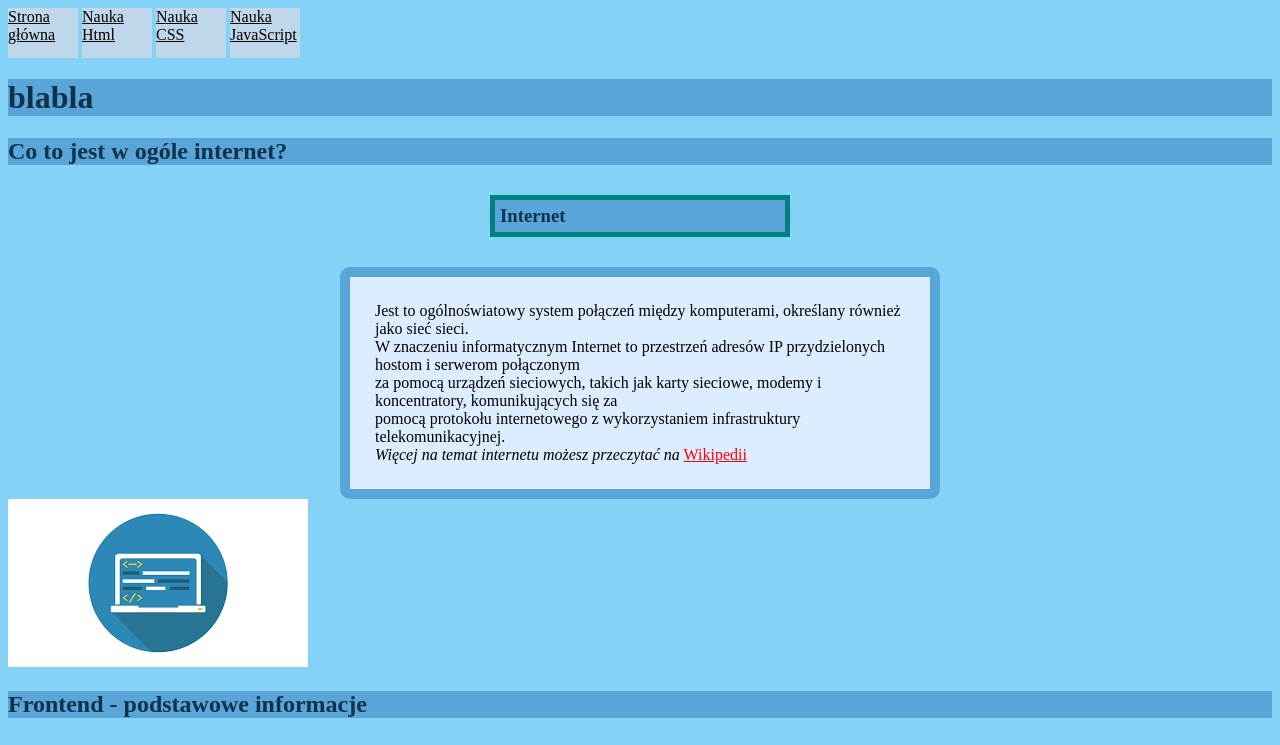
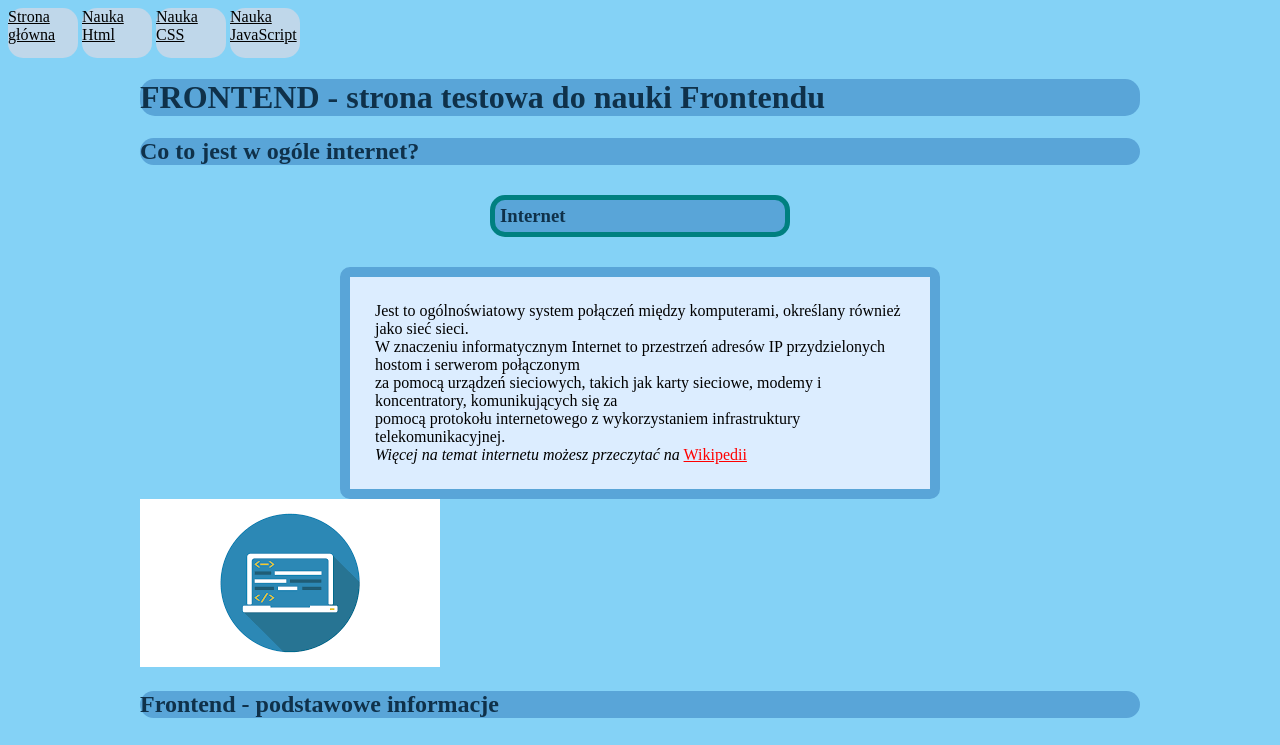
Before and after one commit to marcin-nowakowski/homepage, a plain HTML site: page index.html in a window 1280 px wide. Shown: the top 745 px of the page. Drawn offline with Linux system fonts and the light colour scheme.

Commit message:
margin & border radius

```diff
--- a/index.html
+++ b/index.html
@@ -16,7 +16,7 @@
         <a class = "navigation__link" href="nauka-javascript.html">Nauka JavaScript</a>
       </nav>
     </header>
-    <main>
+    <main class = "main">
       <header class="header__main">
         <h1 class="header__main header__main--title header__main--js " >FRONTEND - strona testowa do nauki Frontendu</h1>
       </header>
--- a/main.js
+++ b/main.js
@@ -15,5 +15,3 @@ console.log('Poniżej wyslwietlam przykładaowy element strony przy uzyciu docum
 const heading = document.querySelector('.header__main--js');
 
 console.log(heading);
-
-heading.innerHTML = 'blabla'
--- a/style.css
+++ b/style.css
@@ -5,12 +5,15 @@ background: #84D2F6;
 .header__main--title{
     color: #0F314A;
     background-color: #59A5D8;
+    border-radius: 15px;
 
 
 }
 .firstSection__header {
     color: #0F314A;
     background-color: #59A5D8;
+    border-radius: 15px;
+
 }
 
 .firstSection__article--header {
@@ -21,6 +24,7 @@ background: #84D2F6;
     padding: 5px;
     border: 5px solid teal ;
     box-sizing: border-box;
+    border-radius: 15px;
 
 
 }
@@ -29,6 +33,7 @@ background: #84D2F6;
 footer{
     color: #0F314A;
     background-color: #59A5D8;
+    border-radius: 15px;
 }
 .navigation__link{
     color: black;
@@ -36,6 +41,7 @@ footer{
     display: inline-block;
     height: 50px;
     width: 70px;
+    border-radius: 15px;
 
 
 }
@@ -85,3 +91,7 @@ p {
 .image-2{
     float: left;
 }
+.main{
+    max-width: 1000px;
+    margin: 0 auto;
+}
```
Also changed, not shown: nauka-css.html (+1 -1 lines), nauka-html.html (+1 -1 lines), nauka-javascript.html (+1 -1 lines).
